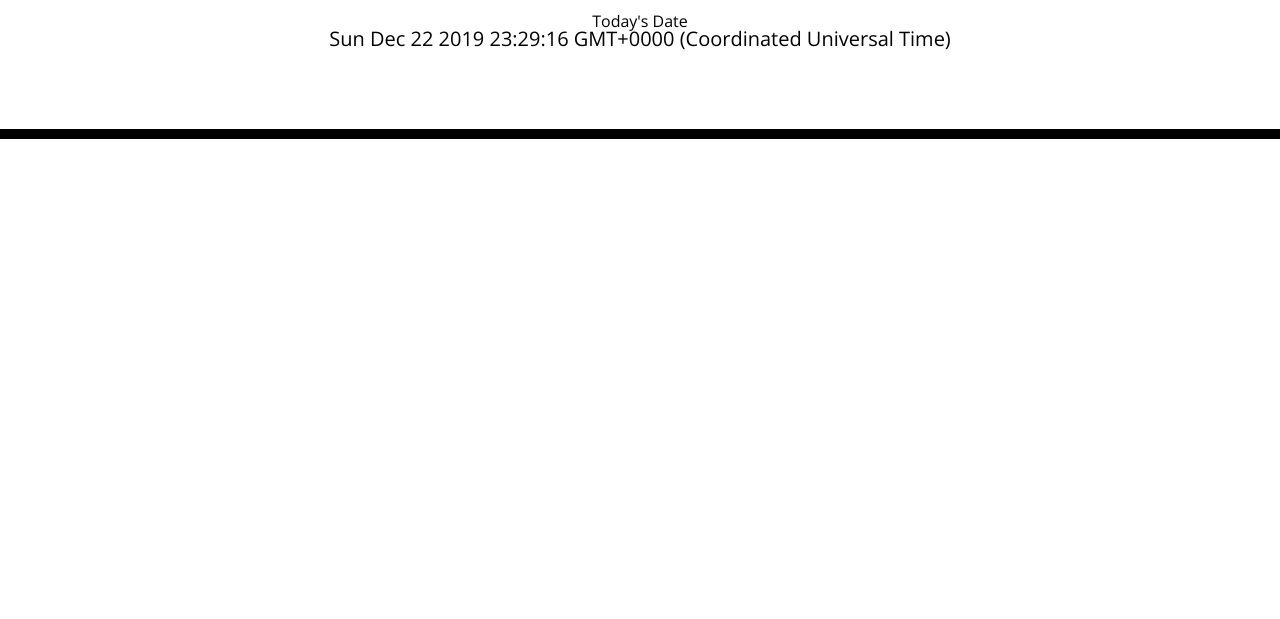
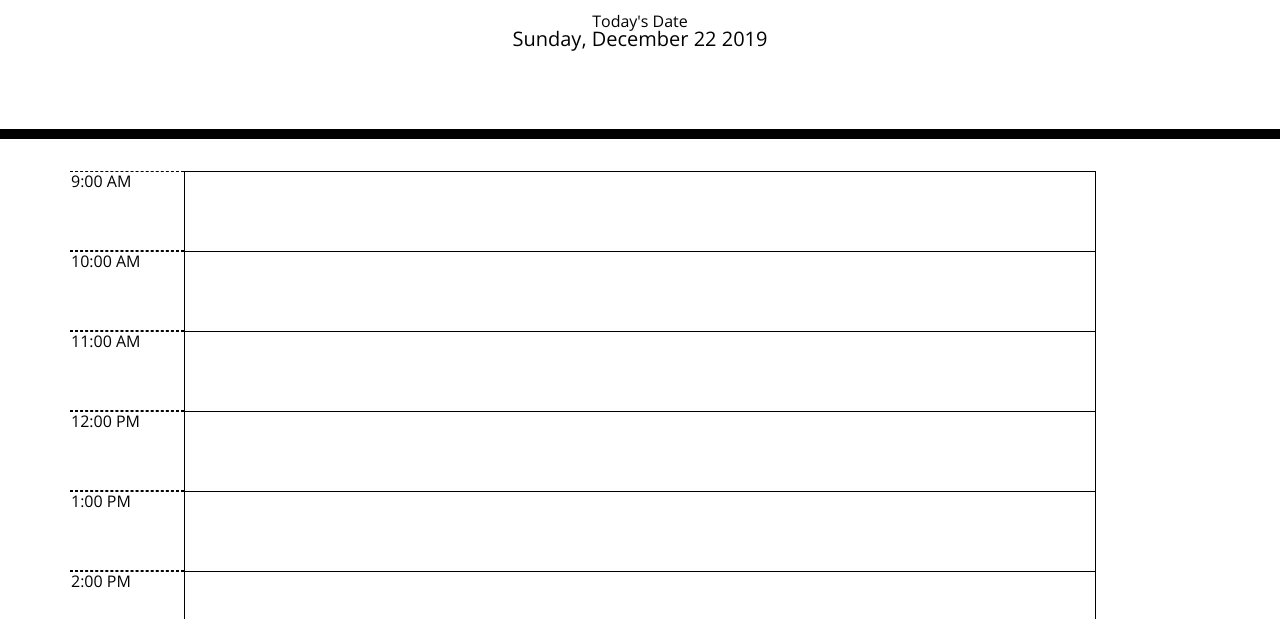
Before and after one commit to peterkrumb/Day-Planner, a plain HTML site: page index.html in a window 1280 px wide. Shown: the part 181-800 px from the top of the page. Drawn offline with nearby package versions, Linux system fonts and the light colour scheme.

Commit message:
added tds and trs, readme updated

```diff
--- a/index.html
+++ b/index.html
@@ -35,5 +35,6 @@
     </div>
 
     <script src="https://code.jquery.com/jquery-3.4.1.min.js"></script>
+    <script src="https://cdnjs.cloudflare.com/ajax/libs/moment.js/2.24.0/moment.min.js"></script>
     <script src="script.js"></script>
   </body>
--- a/script.js
+++ b/script.js
@@ -1,7 +1,40 @@
+var jumboDate = moment().format("dddd, MMMM D YYYY");
+var currentHour = (moment().format("HH"));
+$("#currentDay").text(jumboDate);
 
-function getCurrentDate(){
-    var curDate=new Date();
-    document.getElementById("currentDay").innerHTML = curDate.toString();
+
+
+var scheduleHr = ["9:00 AM", "10:00 AM", "11:00 AM", "12:00 PM", "1:00 PM", "2:00 PM", "3:00 PM", "4:00 PM", "5:00 PM"];
+var localHr = ["0900", "1000", "1100", "1200", "100", "200", "300", "400", "500"];
+
+
+for (i = 0; i< scheduleHr.length; i++) {
+
+    var newTable = $("<table>");
+    newTable.addClass("plannerTB");
+    $(".container").append(newTable);
+
+    var newRow = $("<tr>");
+    newRow.addClass("row");
+    newTable.append(newRow);
+
+    var newHour = $("<td>");
+    newHour.addClass("hour");
+    newHour.html(scheduleHr[i]);
+
+    var newMeetingTD = $("<td>");
+    newMeetingTD.addClass("column");
+    newMeetingTD.html("");
+    var newMeetingText = $("<textarea>");
+    newMeetingText.addClass("textarea " + localHr[i]);
+
+    var buttonTd = $("<td>");
+    buttonTd.addClass("buttonBox")
+    var newBtn = $("<button>");
+    newBtn.addClass("saveBtn");
+    newBtn.attr("data-name", localHr[i]);
+    newBtn.addClass("saveBtn");
+
+
+    newRow.append(newHour, newMeetingTD, buttonTd);
 }
-
-getCurrentDate();
```
